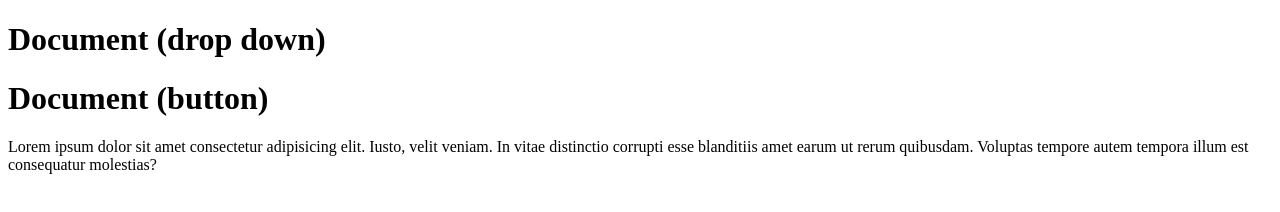
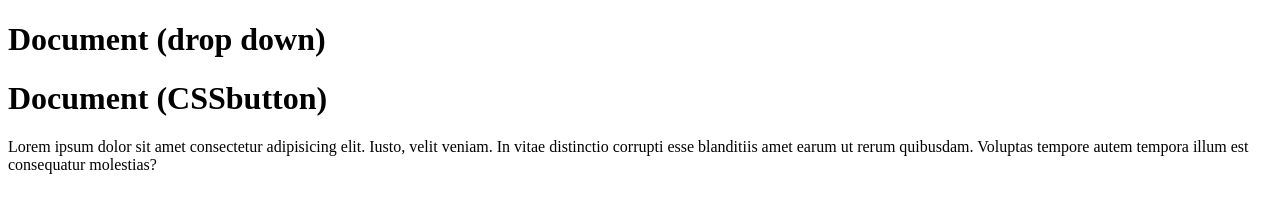
Before and after one commit to kumar2313/localrepo, a plain HTML site: page index.html in a window 1280 px wide. Drawn offline with Linux system fonts and the light colour scheme.

```diff
--- a/index.html
+++ b/index.html
@@ -9,7 +9,7 @@
 
     <h1>Document (drop down)</h1>
 
-    <h1>Document (button)</h1>
+    <h1>Document (CSSbutton)</h1>
 
     <p>Lorem ipsum dolor sit amet consectetur adipisicing elit. Iusto, velit veniam. In vitae distinctio corrupti esse blanditiis amet earum ut rerum quibusdam. Voluptas tempore autem tempora illum est consequatur molestias?</p>
 </body>
```
